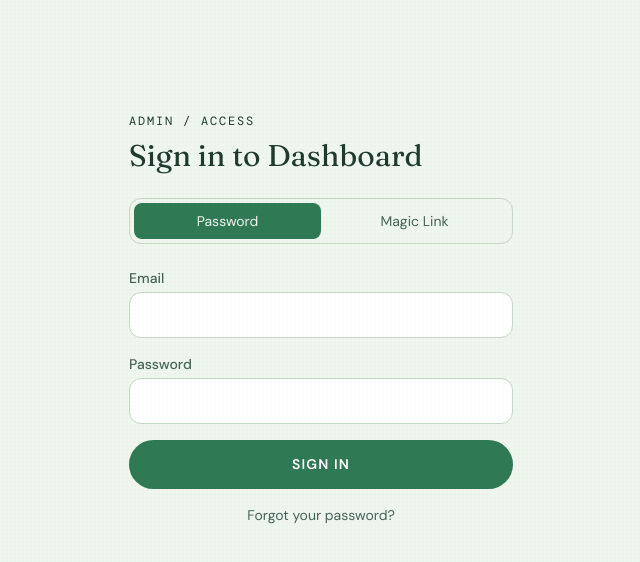
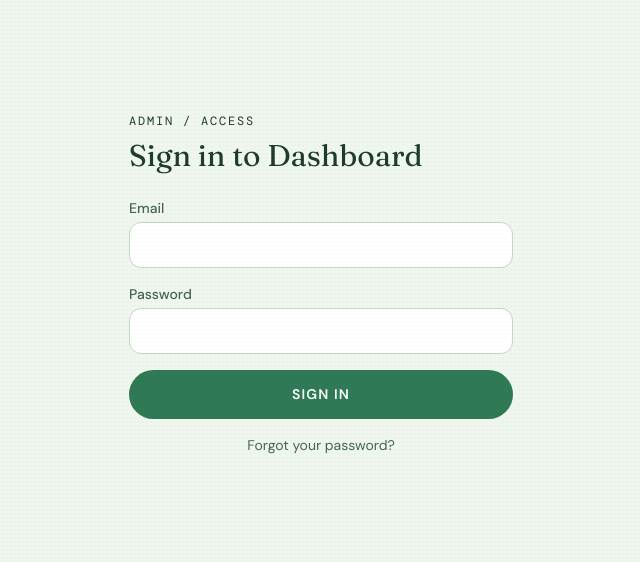
Before and after one commit to son1cleo/revivefibercore, a Next.js app: page /admin/login in a window 1280 px wide. Shown: the top 562 px of the page, without its empty margins (319-959 px from the left). Built offline with nearby package versions, Linux system fonts and the light colour scheme.

Commit message:
login issue fixed

```diff
--- a/app/admin/login/page.jsx
+++ b/app/admin/login/page.jsx
@@ -29,32 +29,6 @@ export default function AdminLoginPage() {
       router.refresh();
     } catch (error) {
       setMessage(error.message || "Unable to sign in.");
-    } finally {
-      setLoading(false);
-    }
-  };
-
-  const handleMagicLink = async (event) => {
-    event.preventDefault();
-    setLoading(true);
-    setMessage("");
-
-    try {
-      const supabase = createSupabaseBrowserClient();
-      const { error } = await supabase.auth.signInWithOtp({
-        email,
-        options: {
-          emailRedirectTo: `${window.location.origin}/admin`
-        }
-      });
-
-      if (error) {
-        throw error;
-      }
-
-      setMessage("Magic link sent. Check your inbox.");
-    } catch (error) {
-      setMessage(error.message || "Unable to send magic link.");
     } finally {
       setLoading(false);
     }
@@ -131,24 +105,7 @@ export default function AdminLoginPage() {
         <p className="section-label">Admin / Access</p>
         <h1 className="mt-2 font-display text-3xl text-text-primary">Sign in to Dashboard</h1>
 
-        <div className="mt-6 grid grid-cols-2 rounded-xl border border-border p-1 text-sm">
-          <button
-            type="button"
-            onClick={() => setMode("password")}
-            className={`rounded-lg px-3 py-2 ${mode === "password" ? "bg-accent text-bg" : "text-text-secondary"}`}
-          >
-            Password
-          </button>
-          <button
-            type="button"
-            onClick={() => setMode("magic")}
-            className={`rounded-lg px-3 py-2 ${mode === "magic" ? "bg-accent text-bg" : "text-text-secondary"}`}
-          >
-            Magic Link
-          </button>
-        </div>
-
-        <form onSubmit={mode === "password" ? handlePasswordLogin : handleMagicLink} className="mt-6 space-y-4">
+        <form onSubmit={handlePasswordLogin} className="mt-6 space-y-4">
           <label className="block text-sm font-medium text-text-secondary">
             Email
             <input
@@ -160,7 +117,6 @@ export default function AdminLoginPage() {
             />
           </label>
 
-          {mode === "password" && (
           <label className="block text-sm font-medium text-text-secondary">
             Password
             <input
@@ -171,13 +127,11 @@ export default function AdminLoginPage() {
               className="mt-1 w-full rounded-xl border border-border bg-surface px-4 py-3 text-text-primary outline-none transition focus:border-accent"
             />
           </label>
-          )}
 
           <button type="submit" disabled={loading} className="btn-primary w-full disabled:opacity-70">
-            {loading ? "Please wait..." : mode === "password" ? "Sign In" : "Send Magic Link"}
+            {loading ? "Please wait..." : "Sign In"}
           </button>
 
-          {mode === "password" && (
           <button
             type="button"
             onClick={() => {
@@ -188,7 +142,6 @@ export default function AdminLoginPage() {
           >
             Forgot your password?
           </button>
-          )}
 
           {message ? <p className="text-sm text-text-secondary">{message}</p> : null}
         </form>
--- a/components/ImageGallery.jsx
+++ b/components/ImageGallery.jsx
@@ -5,13 +5,17 @@ import Image from "next/image";
 import Lightbox from "yet-another-react-lightbox";
 import "yet-another-react-lightbox/styles.css";
 
+const PAGE_SIZE = 12;
+
 export default function ImageGallery({ items }) {
   const [index, setIndex] = useState(-1);
+  const [visibleCount, setVisibleCount] = useState(PAGE_SIZE);
+  const visibleItems = items.slice(0, visibleCount);
 
   return (
     <>
       <div className="grid gap-4 sm:grid-cols-2 lg:grid-cols-3">
-        {items.map((item, itemIndex) => (
+        {visibleItems.map((item, itemIndex) => (
           <button
             key={item.src}
             type="button"
@@ -24,6 +28,7 @@ export default function ImageGallery({ items }) {
               fill
               className="object-cover transition duration-500 group-hover:scale-105"
               sizes="(max-width: 1024px) 50vw, 33vw"
+              quality={70}
             />
             <span className="absolute inset-x-0 bottom-0 bg-gradient-to-t from-bg to-transparent p-4 text-left text-sm font-medium text-text-primary">
               {item.title}
@@ -32,10 +37,22 @@ export default function ImageGallery({ items }) {
         ))}
       </div>
 
+      {visibleCount < items.length ? (
+        <div className="mt-6 flex justify-center">
+          <button
+            type="button"
+            onClick={() => setVisibleCount((count) => count + PAGE_SIZE)}
+            className="btn-ghost"
+          >
+            Load More ({items.length - visibleCount} more)
+          </button>
+        </div>
+      ) : null}
+
       <Lightbox
         open={index >= 0}
         close={() => setIndex(-1)}
-        slides={items.map((item) => ({ src: item.src }))}
+        slides={visibleItems.map((item) => ({ src: item.src }))}
         index={index}
       />
     </>
```
Also changed, not shown: app/icon.png (added). Lines whose indentation alone changed are shown as unchanged.
